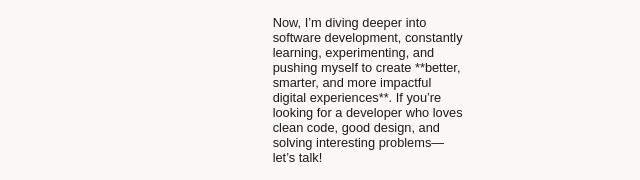
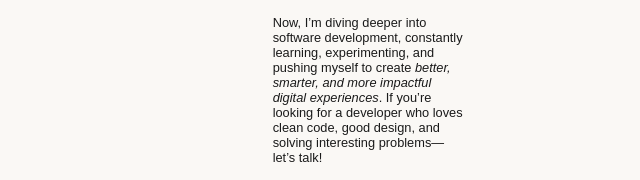
Before and after one commit to sambarvadai/sambarvadai.github.io, a plain HTML site: page index.html in a window 1280 px wide. Shown: the part 397-577 px from the top of the page, 640-1280 px from the left. Drawn offline with Linux system fonts and the light colour scheme; a web font is replaced by a local one.

Commit message:
Fixed some stuff with index

```diff
--- a/index.html
+++ b/index.html
@@ -46,12 +46,13 @@
     <br>
     <p>
         Now, I’m diving deeper into <strong>software development</strong>, constantly learning, experimenting,
-                and pushing myself to create **better, smarter, and more impactful digital experiences**.
+        and pushing myself to create <em>better, smarter, and more impactful digital experiences</em>.
         If you’re looking for a developer who loves clean code, good design, and solving interesting problems—let’s talk!
     </p>
     <br>
     <p>You can download my current resume <a href="https://drive.usercontent.google.com/u/0/uc?id=15gSau6t4PdtaCMP84AUsFrosElKn_cdt&export=download" class="link list-ele">here.</a></p>
 </div>
+
     </section>
     <script src="./assets/js/index.js"></script>
 </body>
```
Lines whose indentation alone changed are shown as unchanged.
